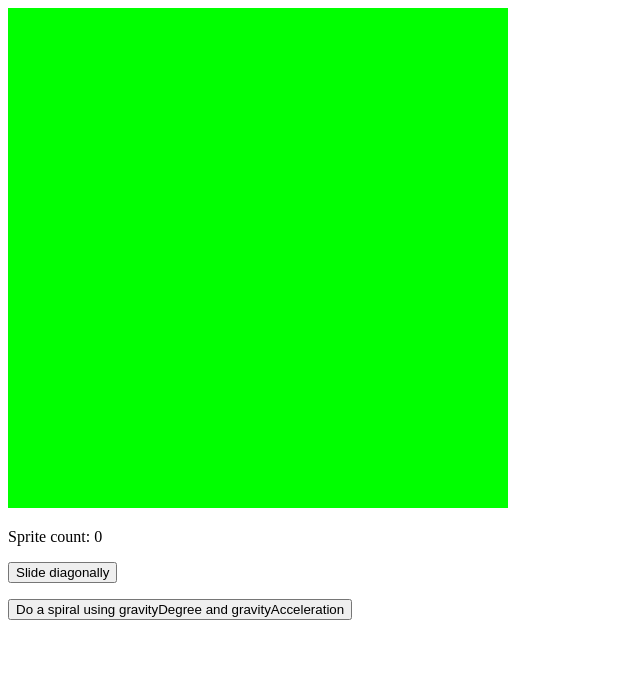
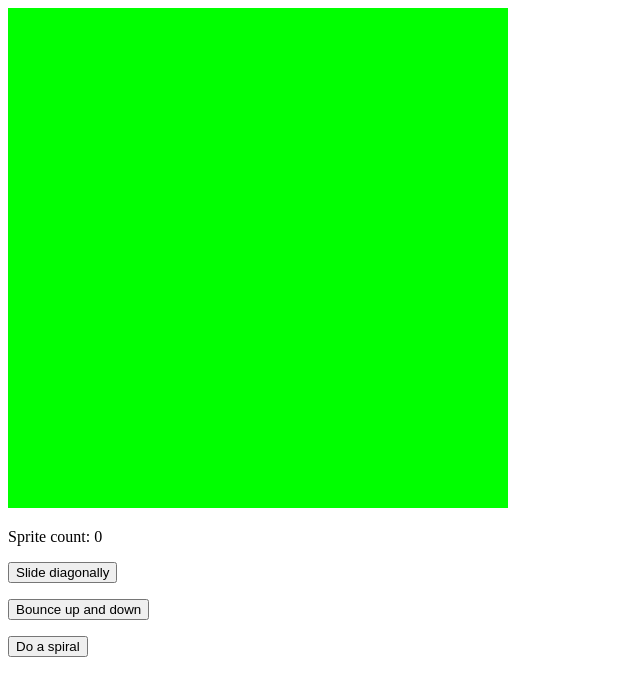
Before and after one commit to TheGLander/Zuckor, a plain HTML site: page example.html in a window 1280 px wide. Shown: the whole page, without its empty margins (0-640 px from the left). Drawn offline with Linux system fonts and the light colour scheme.

Commit message:
New example

```diff
--- a/example.html
+++ b/example.html
@@ -27,6 +27,21 @@
             }
         },1)">Slide diagonally</button></p>
     <p><button onclick="
+        var sprite = new BCGE.Sprite([0, 0, 0], 'example-images/dummy.png');
+        sprite.togglePhysics({velocity:7500,degree:80})
+        var RID = setInterval(()=>{
+            if(sprite.y >= 480){
+                sprite.physics.degree = 280
+            }
+            if(sprite.y <= 0){
+            sprite.physics.degree = 80
+            }
+            if(sprite.x >= 500){
+                sprite.delete()
+                clearInterval(RID)
+            }
+        },1)">Bounce up and down</button></p>
+    <p><button onclick="
         var sprite = new BCGE.Sprite([150, 150, 0], 'example-images/dummy.png');
         var z = 0
         sprite.togglePhysics({gravityAcceleration:100000,gravityDegree:0})
@@ -37,7 +52,7 @@
                 sprite.delete()
                 clearInterval(RID)
             }
-        },1)">Do a spiral using gravityDegree and gravityAcceleration</button></p>
+        },1)">Do a spiral</button></p>
     <script>
         new BCGE.Stage({
             height: 500,
```
